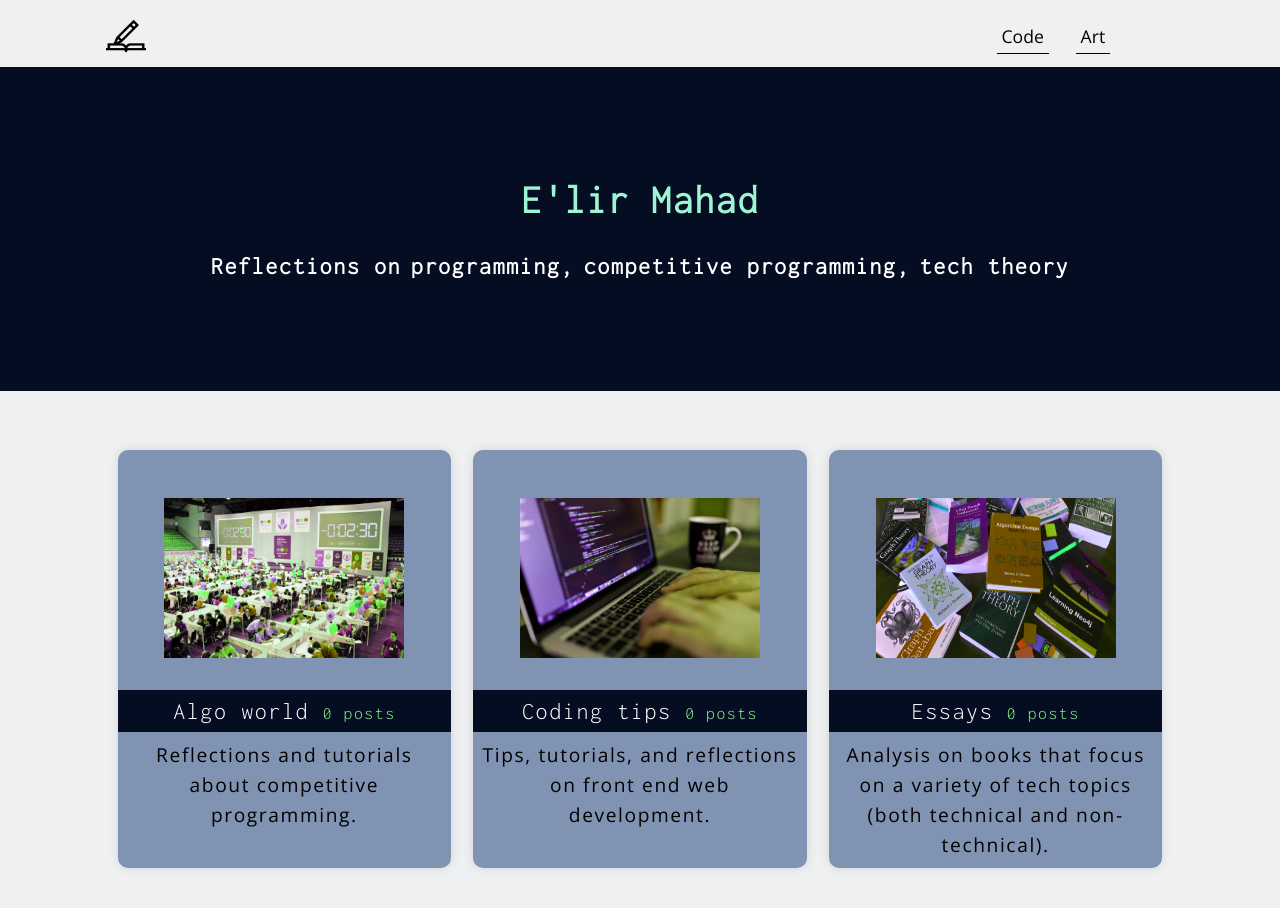
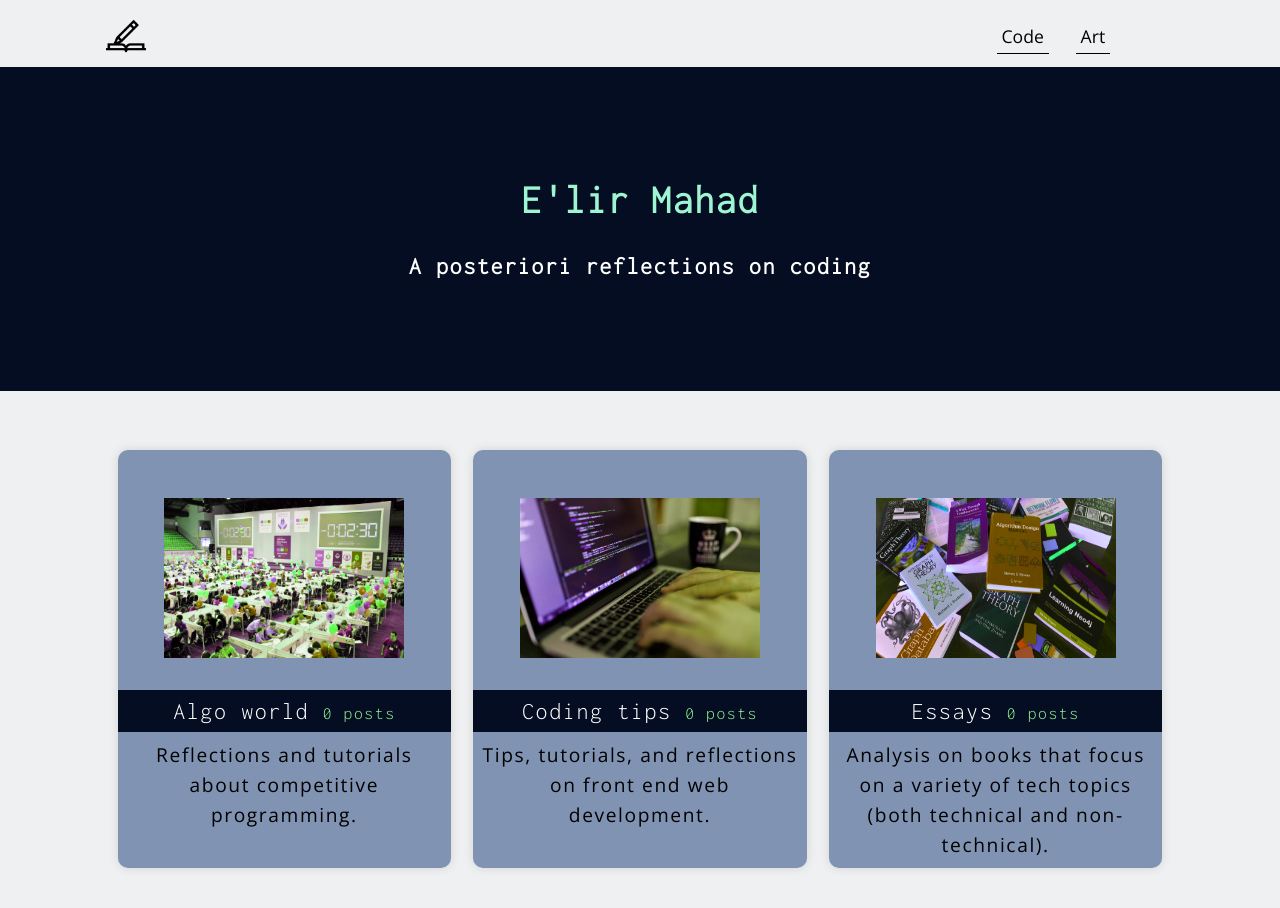
Before and after one commit to Elir-Mahad/oldsibecr, a React (Create React App) app: page / in a window 1280 px wide. Shown: the top 908 px of the page. Built offline with nearby package versions, Linux system fonts and the light colour scheme.

Commit message:
new subtitle

```diff
--- a/src/index_components/FirstBox.css
+++ b/src/index_components/FirstBox.css
@@ -64,11 +64,7 @@
 .headertext h2 {
 	font-size: 1.5rem;
 	color: white;
-}
-
-.headertext .topic {
-	color: white;
-	padding-left: 0.6rem;
+	word-break: break-word;
 }
 
 /* media queries */
--- a/src/index_components/FirstBox.js
+++ b/src/index_components/FirstBox.js
@@ -33,12 +33,7 @@ function FirstBox() {
 					<div className="wrapper">
 						<div className="headertext">
 							<h1>E'lir Mahad</h1>
-							<h2>
-								Reflections on
-								<span className="topic">programming</span>,
-								<span className="topic">competitive programming</span>,
-								<span className="topic">tech theory</span>
-							</h2>
+							<h2>A posteriori reflections on coding</h2>
 						</div>
 					</div>
 				</header>
```
Also changed, not shown: 1 other file (tests, documents, lock files or other folders).
